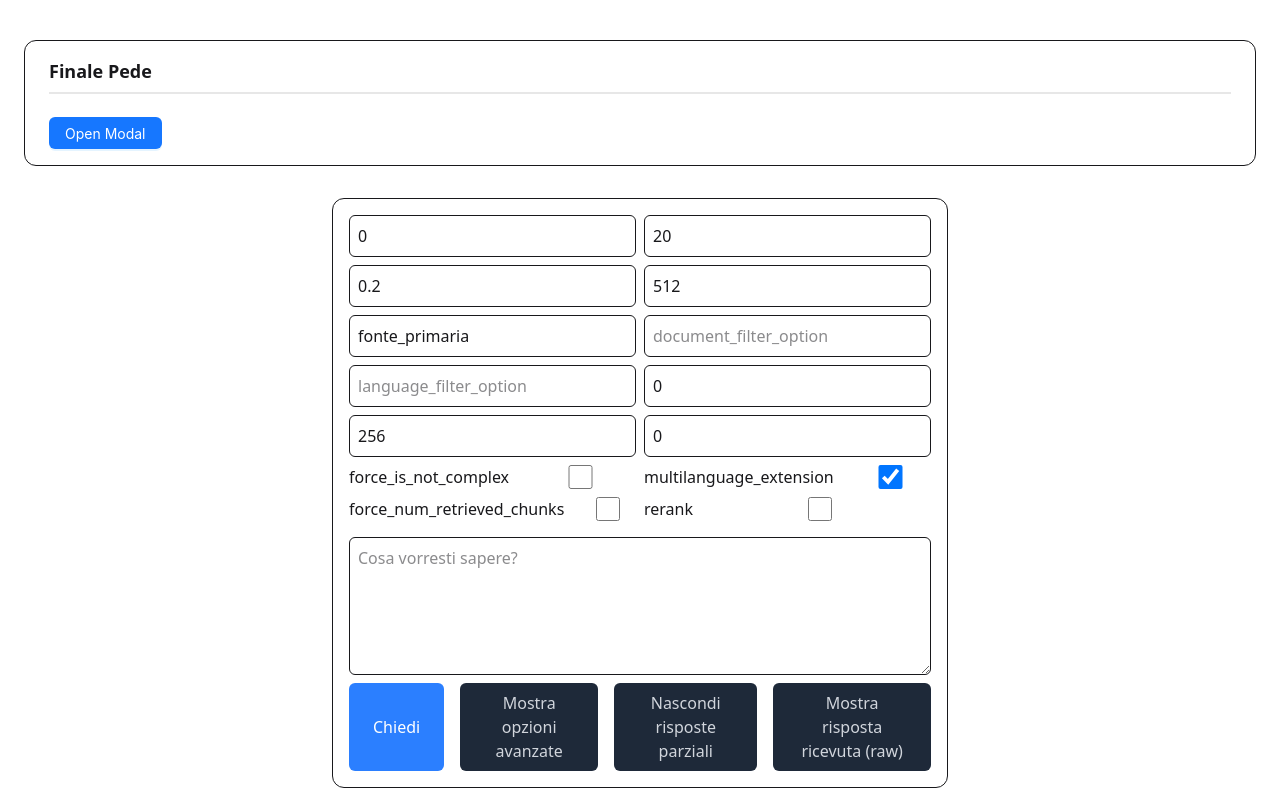
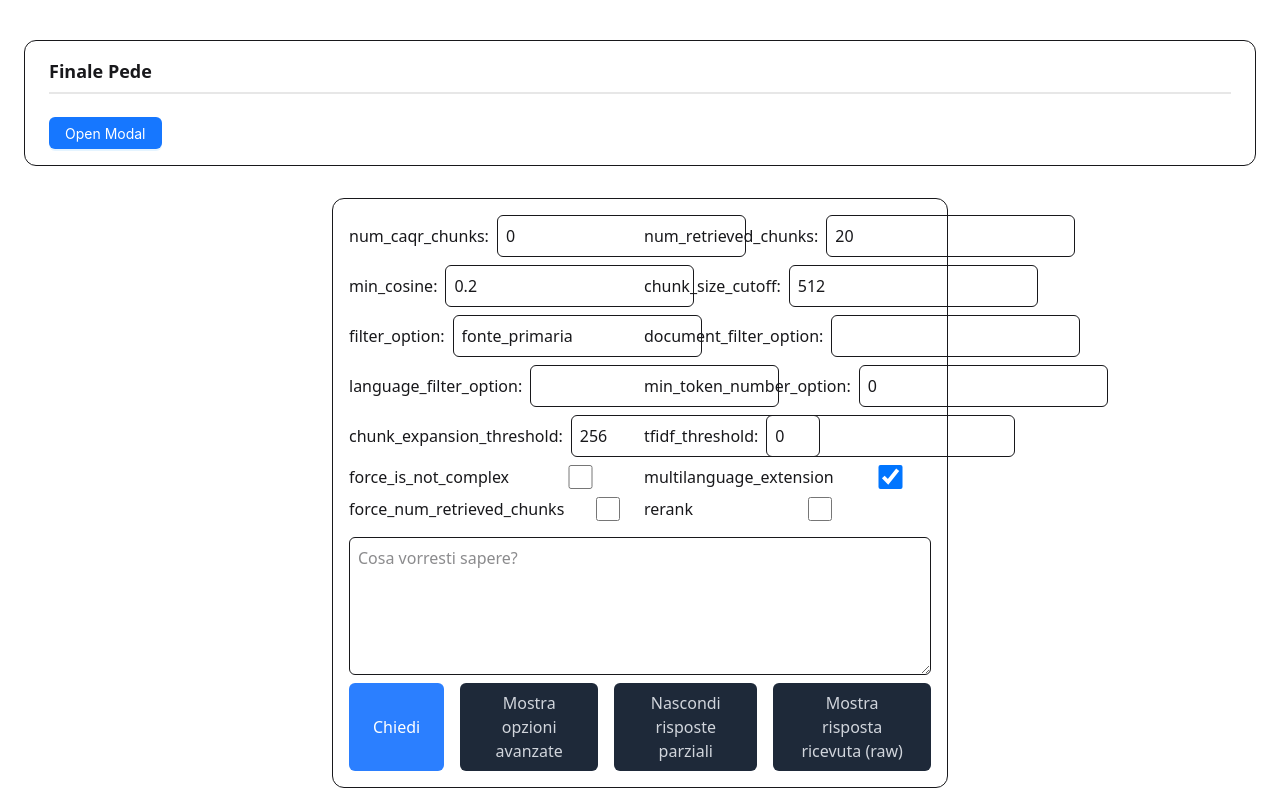
Before and after one commit to NicolaDerocchi22/fedabo-lm, a React (Vite) app: page / in a window 1280 px wide. Both pictures are taken after a click on the button "Mostra opzioni avanzate". Built offline with nearby package versions, Linux system fonts and the light colour scheme.

Commit message:
Input name and checkbox fixed

```diff
--- a/src/components/InputSection.tsx
+++ b/src/components/InputSection.tsx
@@ -61,6 +61,12 @@ const InputSection: React.FC<{
     ) => {
       const { name, value } = e.target;
       setReq({ ...req, [name]: value });
+    };
+    const handleChangeCheckBox = (
+      e: React.ChangeEvent<HTMLInputElement>
+    ) => {
+      const { name, checked } = e.target;
+      setReq({ ...req, [name]: checked });
     };
 
     const handleAsk = () => {
@@ -182,87 +188,136 @@ const InputSection: React.FC<{
           {showAdvancedOptions && (
             <>
               <div className='grid grid-cols-2 gap-2'>
+                <div className='flex'>
+                  <span className='self-center me-2'>
+                    num_caqr_chunks:
+                  </span>
                   <input
                     type='text'
-                  placeholder='num_caqr_chunks'
+                    placeholder=''
                     className='border p-2 rounded-md flex-1'
                     name='num_caqr_chunks'
                     value={req.num_caqr_chunks}
                     onChange={handleChange}
                   />
+                </div>
+                <div className='flex'>
+                  <span className='self-center me-2'>
+                    num_retrieved_chunks:
+                  </span>
                   <input
                     type='text'
-                  placeholder='num_retrieved_chunks'
+                    placeholder=''
                     className='border p-2 rounded-md flex-1'
                     name='num_retrieved_chunks'
                     value={req.num_retrieved_chunks}
                     onChange={handleChange}
                   />
+                </div>
+                <div className='flex'>
+                  <span className='self-center me-2'>
+                    min_cosine:
+                  </span>
                   <input
                     type='check'
-                  placeholder='min_cosine'
+                    placeholder=''
                     className='border p-2 rounded-md flex-1'
                     name='min_cosine'
                     value={req.min_cosine}
                     onChange={handleChange}
                   />
-
+                </div>
+                <div className='flex'>
+                  <span className='self-center me-2'>
+                    chunk_size_cutoff:
+                  </span>
                   <input
                     type='check'
-                  placeholder='chunk_size_cutoff'
+                    placeholder=''
                     className='border p-2 rounded-md flex-1'
                     name='chunk_size_cutoff'
                     value={req.chunk_size_cutoff}
                     onChange={handleChange}
                   />
+                </div>
+                <div className='flex'>
+                  <span className='self-center me-2'>
+                    filter_option:
+                  </span>
                   <input
                     type='text'
-                  placeholder='filter_option'
+                    placeholder=''
                     className='border p-2 rounded-md flex-1'
                     name='filter_option'
                     value={req.filter_option}
                     onChange={handleChange}
                   />
+                </div>
+                <div className='flex'>
+                  <span className='self-center me-2'>
+                    document_filter_option:
+                  </span>
                   <input
                     type='check'
-                  placeholder='document_filter_option'
+                    placeholder=''
                     className='border p-2 rounded-md flex-1'
                     name='document_filter_option'
                     value={req.document_filter_option}
                     onChange={handleChange}
                   />
+                </div>
+                <div className='flex'>
+                  <span className='self-center me-2'>
+                    language_filter_option:
+                  </span>
                   <input
                     type='text'
-                  placeholder='language_filter_option'
+                    placeholder=''
                     className='border p-2 rounded-md flex-1'
                     name='language_filter_option'
                     value={req.language_filter_option}
                     onChange={handleChange}
                   />
+                </div>
+                <div className='flex'>
+                  <span className='self-center me-2'>
+                    min_token_number_option:
+                  </span>
                   <input
                     type='check'
-                  placeholder='min_token_number_option'
+                    placeholder=''
                     className='border p-2 rounded-md flex-1'
                     name='min_token_number_option'
                     value={req.min_token_number_option}
                     onChange={handleChange}
                   />
+                </div>
+                <div className='flex'>
+                  <span className='self-center me-2'>
+                    chunk_expansion_threshold:
+                  </span>
                   <input
                     type='text'
-                  placeholder='chunk_expansion_threshold'
+                    placeholder=''
                     className='border p-2 rounded-md flex-1'
                     name='chunk_expansion_threshold'
                     value={req.chunk_expansion_threshold}
                     onChange={handleChange}
                   />
+                </div>
+                <div className='flex'>
+                  <span className='self-center me-2'>
+                    tfidf_threshold:
+                  </span>
                   <input
                     type='text'
-                  placeholder='tfidf_threshold'
+                    placeholder=''
                     className='border p-2 rounded-md flex-1'
                     name='tfidf_threshold'
                     value={req.tfidf_threshold}
                     onChange={handleChange}
                   />
+                </div>
                 <div className='flex flex-row gap-4'>
                   <label>force_is_not_complex</label>
                   <input
@@ -271,7 +326,7 @@ const InputSection: React.FC<{
                     className='border p-2 rounded-md flex-1'
                     name='force_is_not_complex'
                     checked={req.force_is_not_complex}
-                    onChange={handleChange}
+                    onChange={handleChangeCheckBox}
                   />
                 </div>
                 <div className='flex flex-row gap-4'>
@@ -282,7 +337,7 @@ const InputSection: React.FC<{
                     className='border p-2 rounded-md flex-1'
                     name='multilanguage_extension'
                     checked={req.multilanguage_extension}
-                    onChange={handleChange}
+                    onChange={handleChangeCheckBox}
                   />
                 </div>
                 <div className='flex flex-row gap-4'>
@@ -293,7 +348,7 @@ const InputSection: React.FC<{
                     className='border p-2 rounded-md flex-1'
                     name='force_num_retrieved_chunks'
                     checked={req.force_num_retrieved_chunks}
-                    onChange={handleChange}
+                    onChange={handleChangeCheckBox}
                   />
                 </div>
                 <div className='flex flex-row gap-4'>
@@ -304,7 +359,7 @@ const InputSection: React.FC<{
                     className='border p-2 rounded-md flex-1'
                     name='rerank'
                     checked={req.rerank}
-                    onChange={handleChange}
+                    onChange={handleChangeCheckBox}
                   />
                 </div>
               </div>
```
Lines whose indentation alone changed are shown as unchanged.
